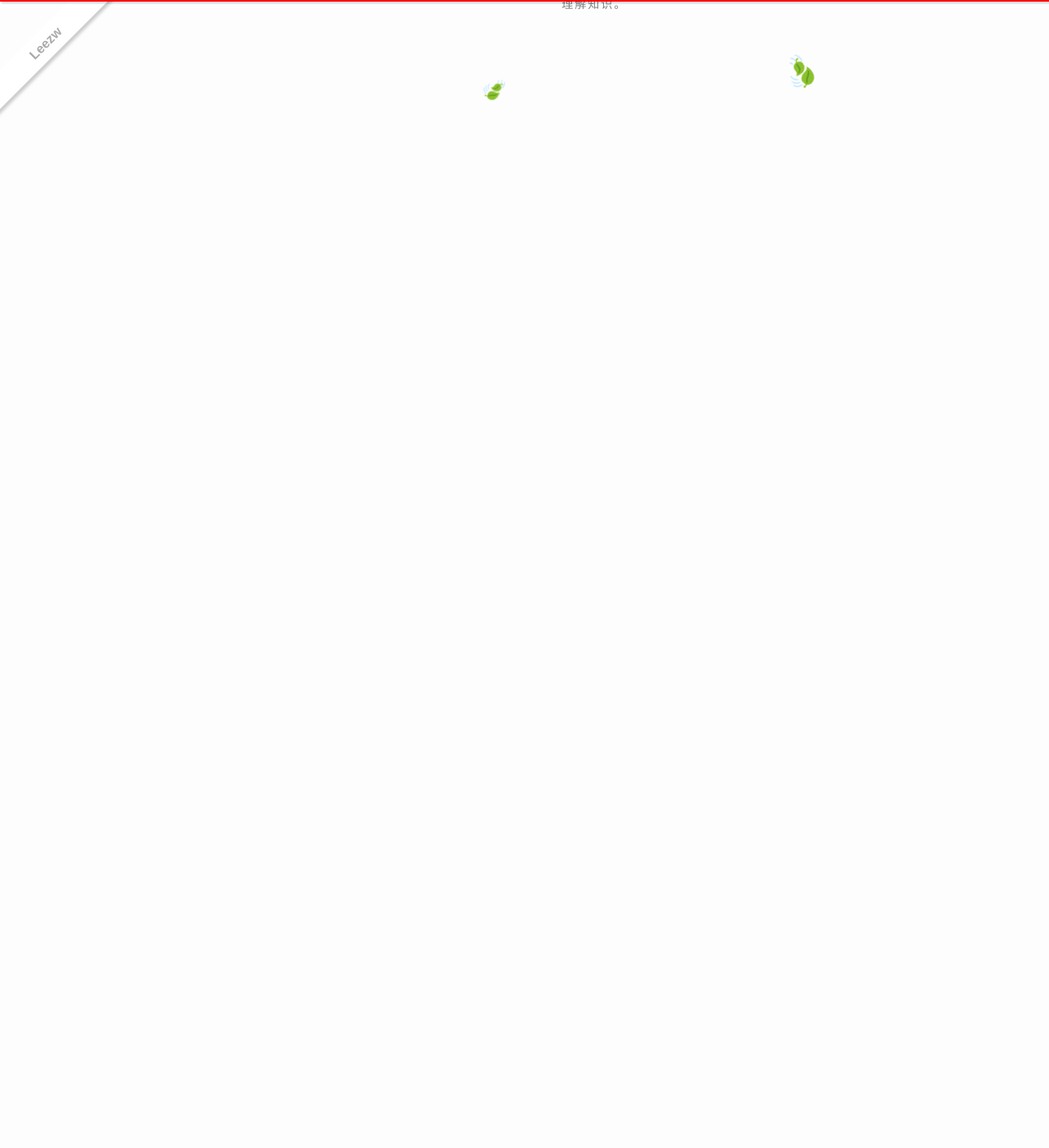
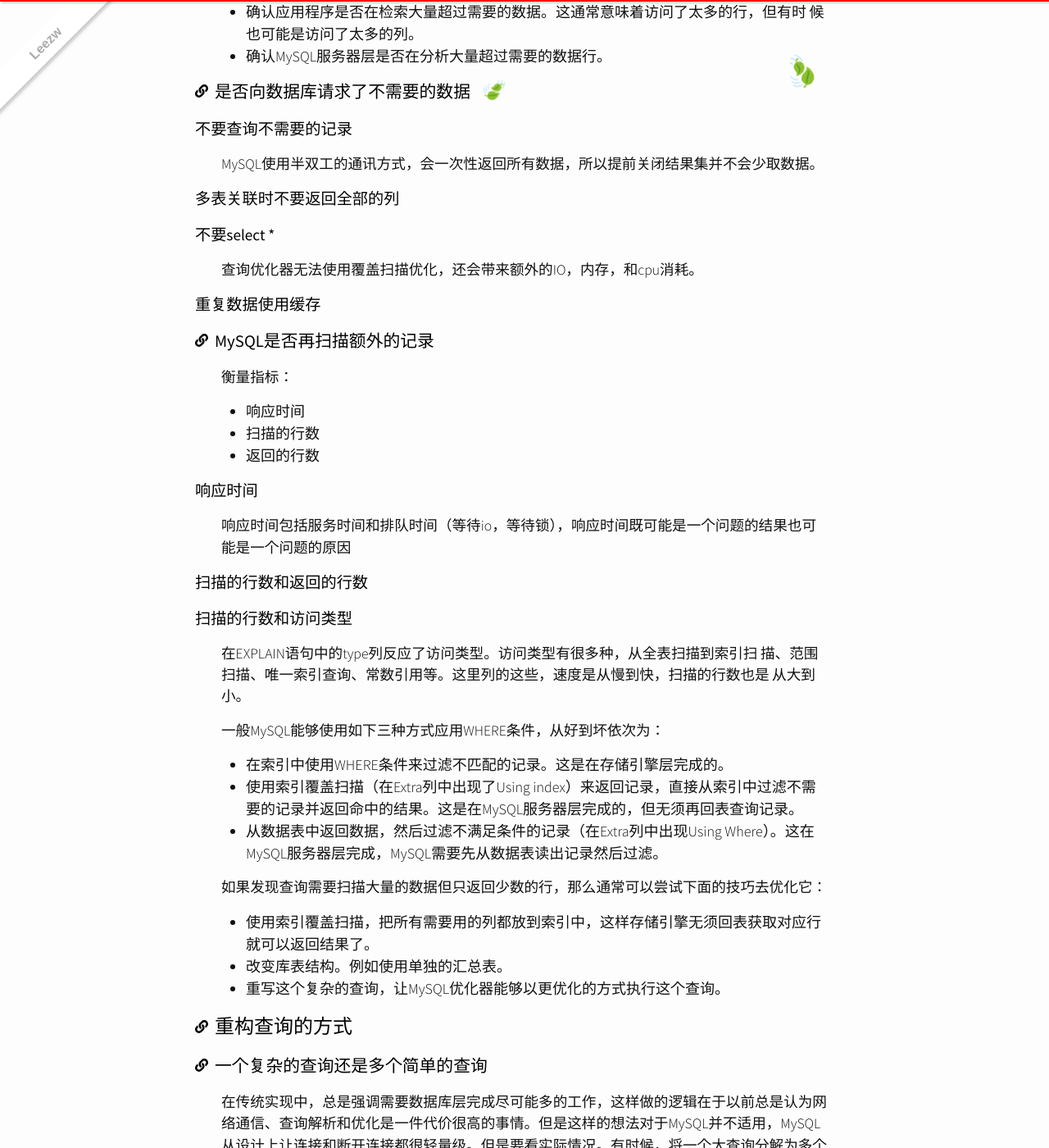
Before and after one commit to quantum-li/quantum-li.github.io, a Jekyll site: the page built from _posts/2020-04-10-high-performance-mysql.md, in a window 1280 px wide and 1400 px high, scrolled down 9931 px. Shown: the whole window at 82% size. Built offline with Jekyll 4.4.1, drawn with Linux system fonts in a browser that asks for light colours; nearby versions of some CDN libraries; comment, search, counter and statistics services are not loaded; before the commit the page ends 10008 px from its top, so only the background shows below that; some of the changed text lies outside the part shown.

Commit message:
2020-4-23 23:26:53

```diff
--- a/_posts/2020-04-10-high-performance-mysql.md
+++ b/_posts/2020-04-10-high-performance-mysql.md
@@ -290,3 +290,95 @@ InnoDB在二级索引上使用共享（读）锁，但访问主键索引需要
 + 剩余空间碎片，剩余空间碎片是指数据页中有大量的空余空间。这会导致服务器读取大量不需要的数据，从而造成浪费。
 
 # 查询性能优化
+
+优化包含查询优化、索引优化、库表结构优化
+
+## 为什么查询速度会慢
+
+查询由一系列子任务组成，查询的生命周期包含：从客户端，到服务器，在服务器上进行解析，生成执行计划，执行，返回结果给客户端。其中“执行”包括为了检索数据到储存引擎的调用以及调用后的数据处理（排序，分组）。优化查询实际上是优化子任务，要么消除一些子任务，要么减少子任务的执行次数，要么让子任务运行的更快。
+
+## 慢查询基础：优化数据访问
+
++ 确认应用程序是否在检索大量超过需要的数据。这通常意味着访问了太多的行，但有时
+候也可能是访问了太多的列。
++ 确认MySQL服务器层是否在分析大量超过需要的数据行。
+
+### 是否向数据库请求了不需要的数据
+
+#### 不要查询不需要的记录
+
+MySQL使用半双工的通讯方式，会一次性返回所有数据，所以提前关闭结果集并不会少取数据。
+
+#### 多表关联时不要返回全部的列
+
+#### 不要select *
+
+查询优化器无法使用覆盖扫描优化，还会带来额外的IO，内存，和cpu消耗。
+
+#### 重复数据使用缓存
+
+### MySQL是否再扫描额外的记录
+
+衡量指标：
+
++ 响应时间
++ 扫描的行数
++ 返回的行数
+
+#### 响应时间
+
+响应时间包括服务时间和排队时间（等待io，等待锁），响应时间既可能是一个问题的结果也可能是一个问题的原因
+
+#### 扫描的行数和返回的行数
+
+#### 扫描的行数和访问类型
+
+在EXPLAIN语句中的type列反应了访问类型。访问类型有很多种，从全表扫描到索引扫
+描、范围扫描、唯一索引查询、常数引用等。这里列的这些，速度是从慢到快，扫描的行数也是
+从大到小。
+
+一般MySQL能够使用如下三种方式应用WHERE条件，从好到坏依次为：
+
++ 在索引中使用WHERE条件来过滤不匹配的记录。这是在存储引擎层完成的。
++ 使用索引覆盖扫描（在Extra列中出现了Using index）来返回记录，直接从索引中过滤不需要的记录并返回命中的结果。这是在MySQL服务器层完成的，但无须再回表查询记录。
++ 从数据表中返回数据，然后过滤不满足条件的记录（在Extra列中出现Using Where）。这在MySQL服务器层完成，MySQL需要先从数据表读出记录然后过滤。
+
+如果发现查询需要扫描大量的数据但只返回少数的行，那么通常可以尝试下面的技巧去优化它：
+
++ 使用索引覆盖扫描，把所有需要用的列都放到索引中，这样存储引擎无须回表获取对应行就可以返回结果了。
++ 改变库表结构。例如使用单独的汇总表。
++ 重写这个复杂的查询，让MySQL优化器能够以更优化的方式执行这个查询。
+
+## 重构查询的方式
+
+### 一个复杂的查询还是多个简单的查询
+
+在传统实现中，总是强调需要数据库层完成尽可能多的工作，这样做的逻辑在于以前总是认为网络通信、查询解析和优化是一件代价很高的事情。但是这样的想法对于MySQL并不适用，MySQL从设计上让连接和断开连接都很轻量级。但是要看实际情况。有时候，将一个大查询分解为多个小查询是很有必要的。
+
+### 切分查询
+
+例如删除过期数据，分开删除避免长时间锁表。
+
+### 分解关联查询
+
+使用多次分开查询代替join查询
+
++ 让缓存的效率更高
++ 可以减少锁的竞争
++ 在应用层做关联，可以更容易对数据库进行拆分，更容易做到高性能和可扩展。
++ 单个查询使用所以效率也会提升，比随机关联更高效
++ 减少冗余查询
++ 这样做相当于在应用中实现了哈希关联，而不是使用MySQL的嵌套循环关联
+
+## 查询执行的基础
+
+MySQL执行查询的过程
+
+![执行查询的过程](/assets/images/754ea62d-9c04-46fe-ae7d-0ff353524861.png)
+
+1. 客户端发送一条查询给服务器。
+2. 服务器先检查查询缓存，如果命中了缓存，则立刻返回存储在缓存中的结果。否则进入下
+一阶段。
+3. 服务器端进行SQL解析、预处理，再由优化器生成对应的执行计划。
+4. MySQL根据优化器生成的执行计划，调用存储引擎的API来执行查询。
+5. 将结果返回给客户端。
```
